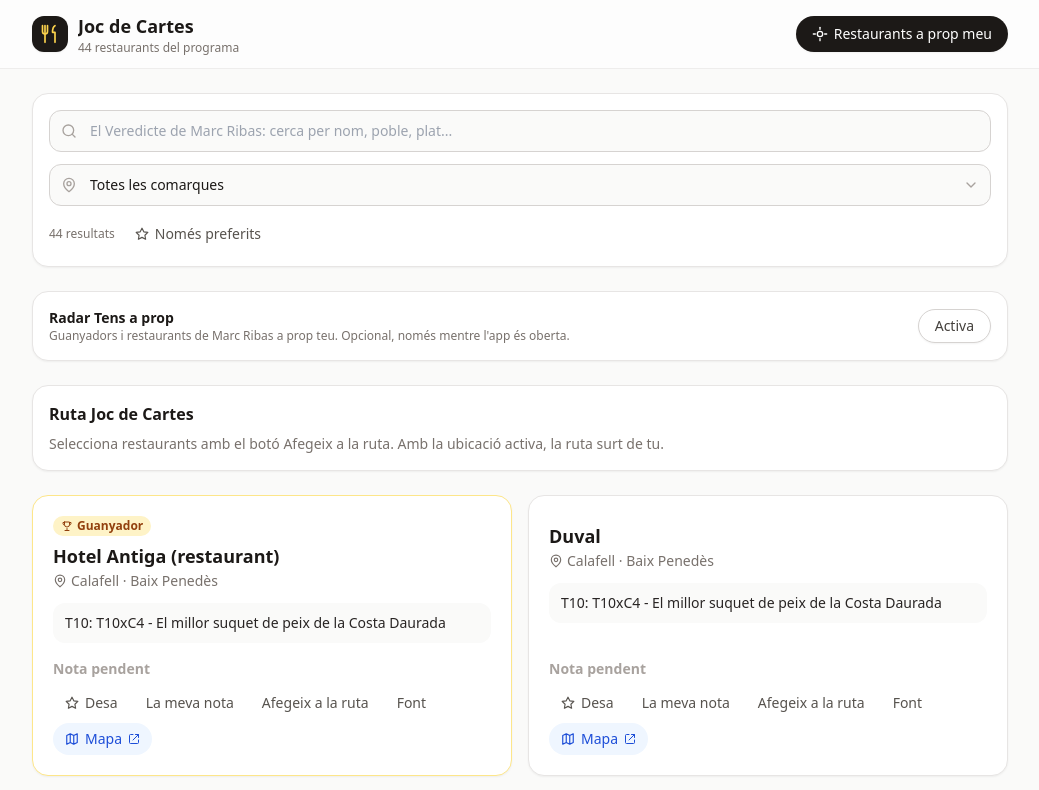
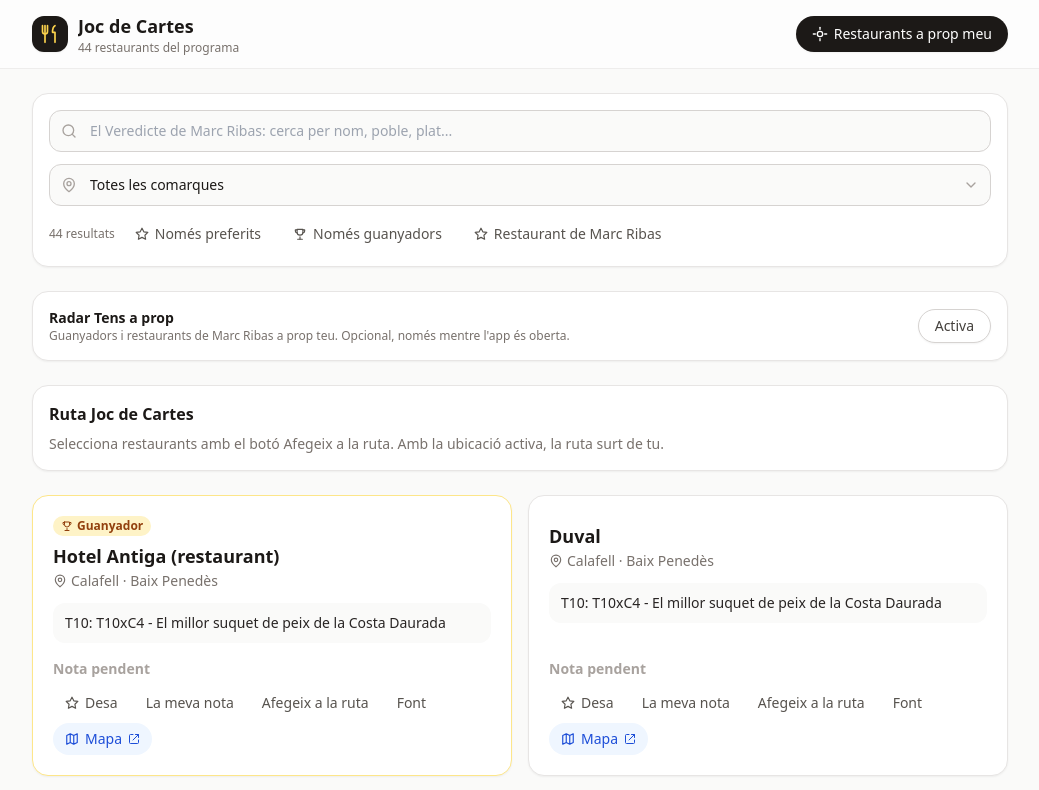
Before and after one commit to kalt2212/joc-de-cartes-finder, a React (Vite) app: page / in a window 1280 px wide. Shown: the top 790 px of the page, without its empty margins (120-1159 px from the left). Built offline with nearby package versions, Linux system fonts and the light colour scheme.

Commit message:
feat(ui): add winner and Marc Ribas badge filters

```diff
--- a/src/App.tsx
+++ b/src/App.tsx
@@ -7,6 +7,7 @@ import { findNearbyTargets, DEFAULT_RADIUS_KM } from './lib/radar';
 import { parseStoredScores, serializeScores } from './lib/scoring';
 import type { ScoresByRestaurant, UserScore } from './lib/scoring';
 import { loadFavorites, toggleFavorite, filterFavorites } from './lib/favorites';
+import { filterByWinner, filterByBadge } from './lib/filters';
 import { BTN_GHOST, BTN_ICON, BTN_MAP, BTN_PRIMARY, BTN_SECONDARY, BTN_ACTIVE, BTN_BASE } from './lib/buttonStyles';
 import RadarBanner from './components/RadarBanner';
 
@@ -82,6 +83,8 @@ export default function App() {
   const [scores, setScores] = useState<ScoresByRestaurant>(readStoredScores);
   const [favorites, setFavorites] = useState<string[]>(() => loadFavorites(getStorage()));
   const [onlyFavorites, setOnlyFavorites] = useState(false);
+  const [onlyWinners, setOnlyWinners] = useState(false);
+  const [onlyBadged, setOnlyBadged] = useState(false);
 
   useEffect(() => {
     try {
@@ -126,13 +129,13 @@ export default function App() {
   const list = useMemo(() => {
     const byText = query.trim() === '' ? restaurants : searchRestaurants(restaurants, query).map((h) => h.restaurant);
     const filtered = filterByComarca(byText, comarca);
-    const shown = onlyFavorites ? filterFavorites(filtered, favorites) : filtered;
+    const shown = filterByBadge(filterByWinner(onlyFavorites ? filterFavorites(filtered, favorites) : filtered, onlyWinners), onlyBadged);
     if (userPoint !== null) {
       return sortByDistance(shown, userPoint);
     }
     return shown;
     // eslint-disable-next-line react-hooks/exhaustive-deps
-  }, [comarca, query, geo, onlyFavorites, favorites]);
+  }, [comarca, query, geo, onlyFavorites, favorites, onlyWinners, onlyBadged]);
 
   const radarHits = useMemo(
     () => (radarOn && userPoint !== null ? findNearbyTargets(restaurants, userPoint, radiusKm) : []),
@@ -229,6 +232,24 @@ export default function App() {
               <Icon d={ICONS.star} className="h-3.5 w-3.5" />
               Només preferits
             </button>
+            <button
+              type="button"
+              onClick={() => setOnlyWinners((on) => !on)}
+              aria-pressed={onlyWinners}
+              className={onlyWinners ? BTN_ACTIVE : BTN_GHOST}
+            >
+              <Icon d={ICONS.trophy} className="h-3.5 w-3.5" />
+              Només guanyadors
+            </button>
+            <button
+              type="button"
+              onClick={() => setOnlyBadged((on) => !on)}
+              aria-pressed={onlyBadged}
+              className={onlyBadged ? BTN_ACTIVE : BTN_GHOST}
+            >
+              <Icon d={ICONS.star} className="h-3.5 w-3.5" />
+              Restaurant de Marc Ribas
+            </button>
             {comarca && (
               <button
                 type="button"
@@ -284,6 +305,8 @@ export default function App() {
                 setComarca('');
                 setQuery('');
                 setOnlyFavorites(false);
+                setOnlyWinners(false);
+                setOnlyBadged(false);
               }}
               className={`${BTN_SECONDARY} mt-4`}
             >
--- /dev/null
+++ b/src/lib/filters.ts
@@ -0,0 +1,11 @@
+import type { Restaurant } from '../types';
+
+/** Keeps only winners when the filter is on. Off returns the input unchanged. */
+export function filterByWinner<T extends Restaurant>(items: readonly T[], onlyWinners: boolean): T[] {
+  return onlyWinners ? items.filter((r) => r.winner) : [...items];
+}
+
+/** Keeps only restaurants with a display badge (e.g. Marc Ribas's own restaurant) when on. */
+export function filterByBadge<T extends Restaurant>(items: readonly T[], onlyBadged: boolean): T[] {
+  return onlyBadged ? items.filter((r) => r.badge !== undefined) : [...items];
+}
```
Also changed, not shown: 1 other file (tests, documents, lock files or other folders).
